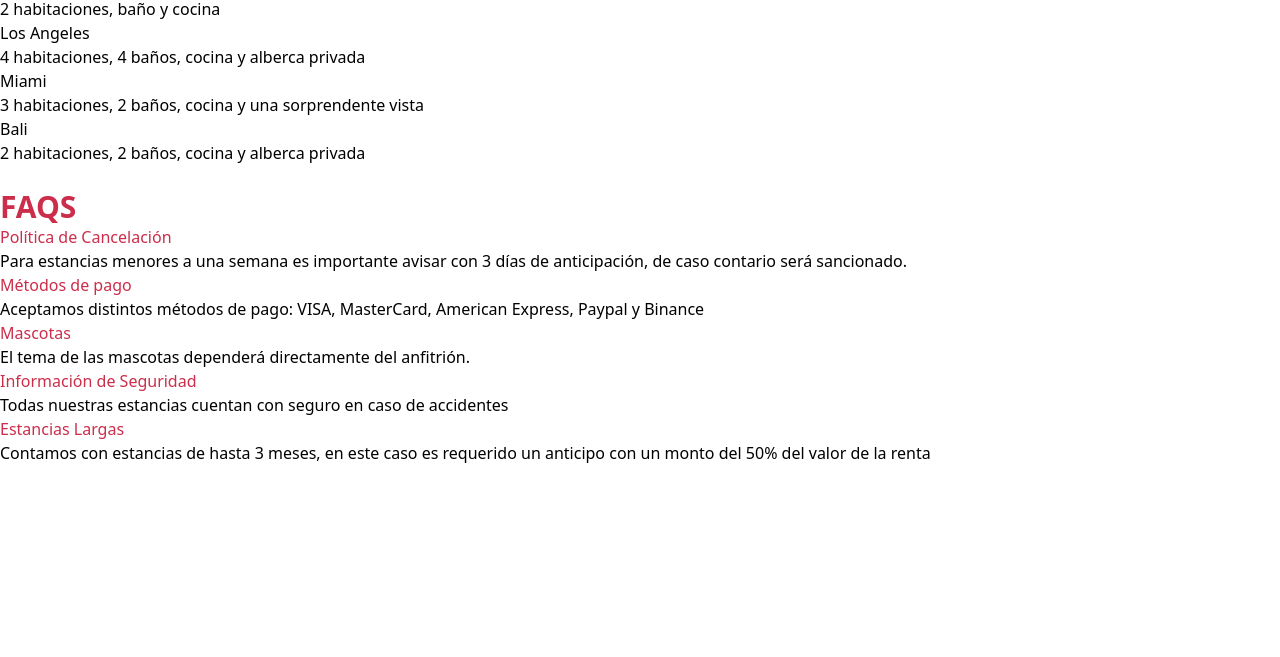
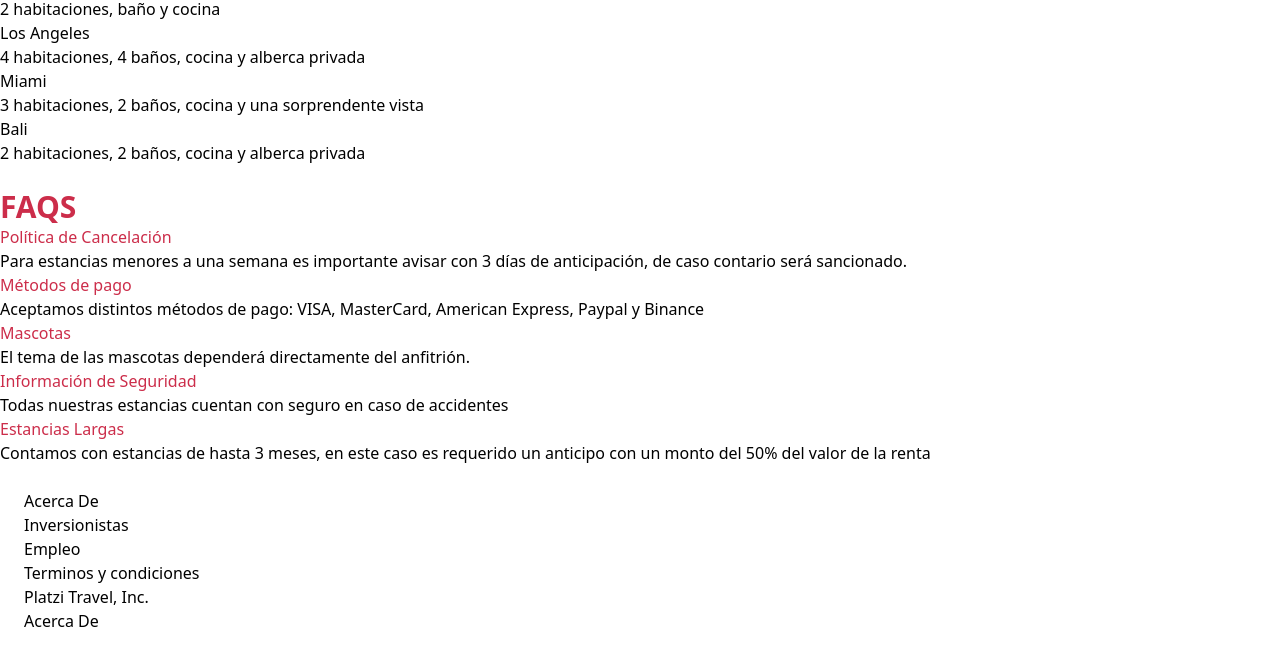
Before and after one commit to ximena-medina/Cursos_Tailwind, a website: page public/index.html in a window 1280 px wide. Shown: the part 759-1416 px from the top of the page. Before the commit the page ends 1224 px from the top, so only its background shows below. Drawn offline with Linux system fonts and the light colour scheme.

Commit message:
footer 🦶 Agregar fotter

```diff
--- a/public/index.html
+++ b/public/index.html
@@ -122,6 +122,14 @@
                 </div>
             </div>
         </div>
+        <footer class="w-full h-auto bg-gray-50 p-6 space-y-2">
+            <p class="text-lg text-gray-500">Acerca De</p>
+            <p class="text-sm text-gray-400">Inversionistas</p>
+            <p class="text-sm text-gray-400">Empleo</p>
+            <p class="text-sm text-gray-400">Terminos y condiciones</p>
+            <p class="text-sm text-gray-400">Platzi Travel, Inc.</p>
+            <p class="text-sm text-gray-400">Acerca De</p>
+        </footer>
     </section>
 </body>
 </html>
```
